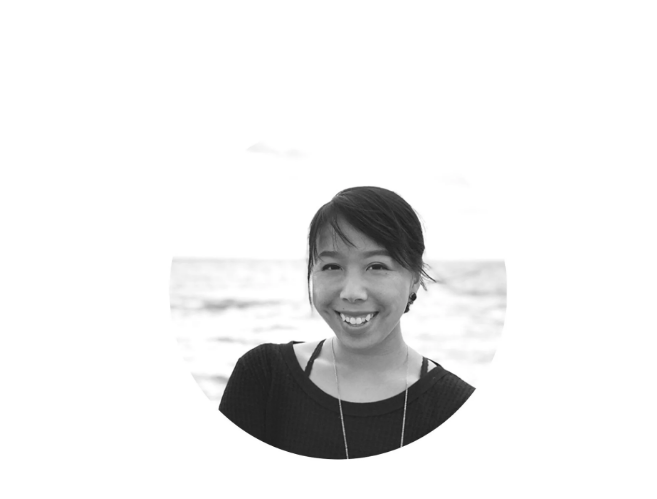
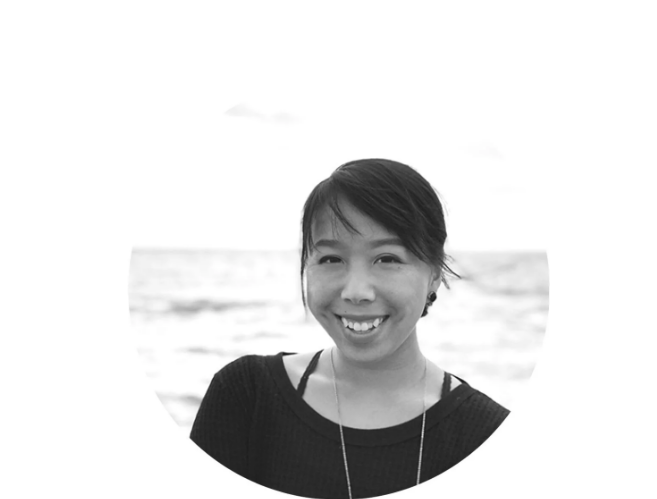
Before and after one commit to tlainy/tc-design, a website: page index.html in a window 1280 px wide. Shown: the part 223-722 px from the top of the page, 623-1280 px from the left. Drawn offline with Linux system fonts and the light colour scheme; a web font is replaced by a local one.

Commit message:
Update index.html

```diff
--- a/index.html
+++ b/index.html
@@ -61,7 +61,7 @@
                 </div>
                 <div class="hero-media" aria-hidden="true">
                     <div class="media-placeholder">
-                        <img src="assets/tcl_headshot.png" alt="Tracy Lai" style="width: 80%; height: auto;"/>
+                        <img src="assets/tcl_headshot.png" alt="Tracy Lai"/>
                     </div>
                 </div>
             </div>
```
